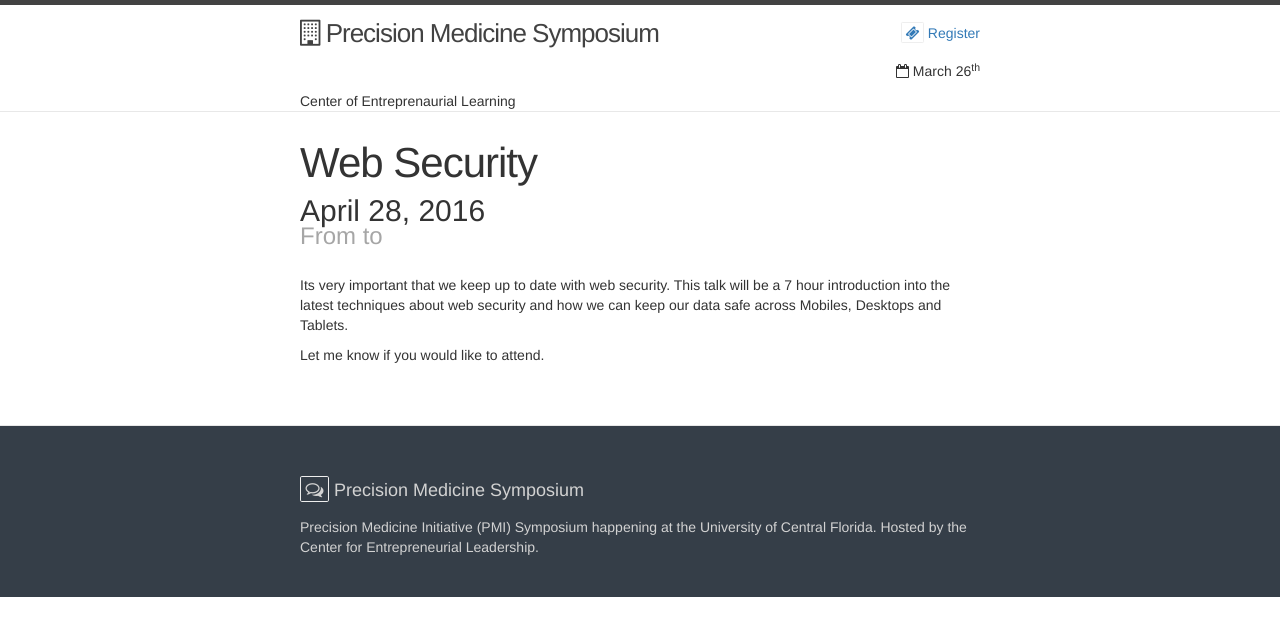
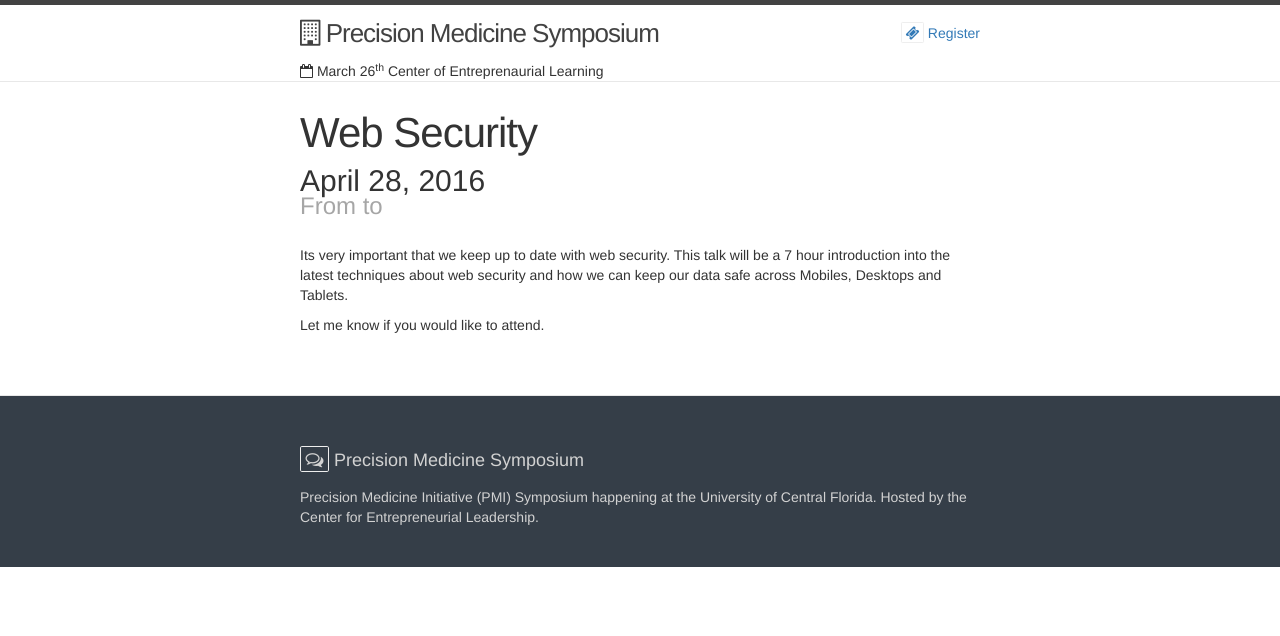
Before and after one commit to dhillonv10/pmi, a Jekyll site: the page built from _posts/2016-04-28-web-security.md, in a window 1280 px wide. Shown: the top 636 px of the page. Built offline with Jekyll 4.4.1, drawn with Linux system fonts in a browser that asks for light colours; nearby versions of some CDN libraries.

```diff
--- a/_includes/header.html
+++ b/_includes/header.html
@@ -12,8 +12,8 @@
 
   <div class="wrapper">
 
-    <p align="right"><i class="fa fa-calendar-o"></i> March 26<sup>th</sup></p>
-    <span> Center of Entreprenaurial Learning</span>
+    <span align="right"><i class="fa fa-calendar-o"></i> March 26<sup>th</sup></span>
+    <span align="left"> Center of Entreprenaurial Learning</span>
 
   </div>
 
```
